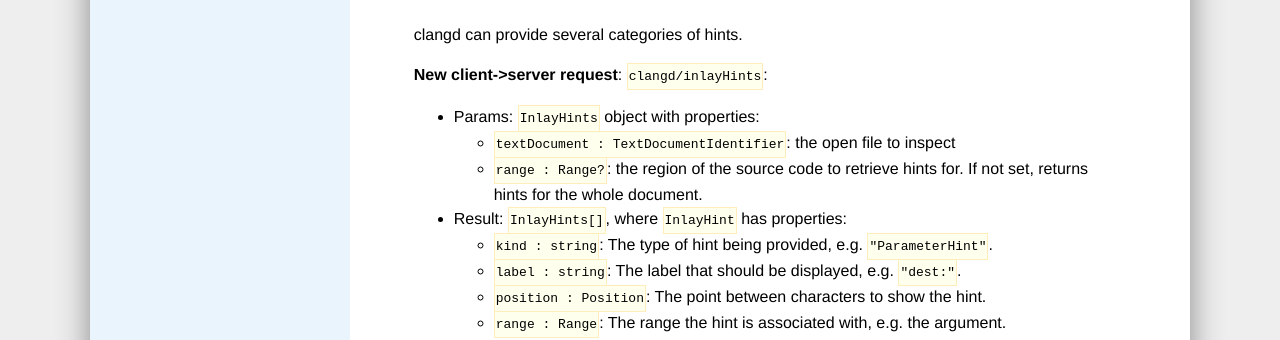
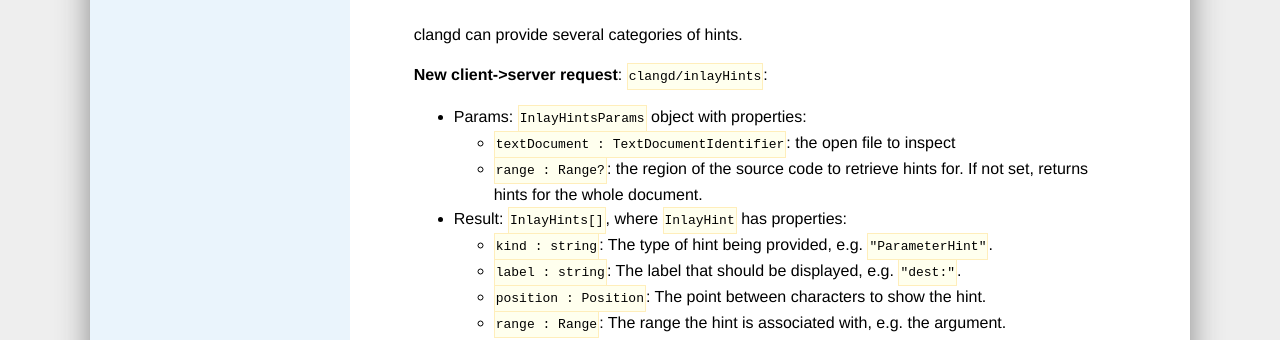
Before and after one commit to llvm/clangd-www, a Jekyll site: the page built from extensions.md, in a window 1280 px wide and 900 px high, scrolled down 6093 px. Shown: the part 271-611 px from the top of the window. Built offline with Jekyll 4.4.1, drawn with Linux system fonts in a browser that asks for light colours; our own code applies the rules of GitHub Pages for plain Markdown files.

Commit message:
Fix typo InlayHintsParams

```diff
--- a/extensions.md
+++ b/extensions.md
@@ -265,7 +265,7 @@
 clangd can provide several categories of hints.
 
 **New client->server request**: `clangd/inlayHints`:
- - Params: `InlayHints` object with properties:
+ - Params: `InlayHintsParams` object with properties:
    - `textDocument : TextDocumentIdentifier`: the open file to inspect
    - `range : Range?`: the region of the source code to retrieve hints for.
      If not set, returns hints for the whole document.
```
